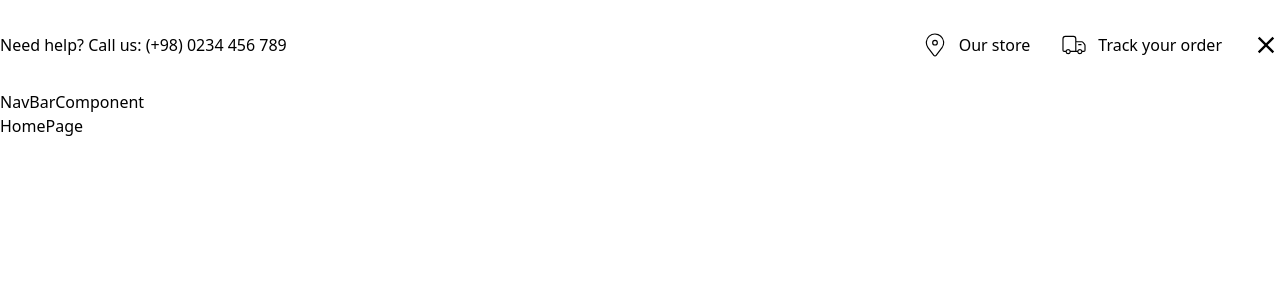
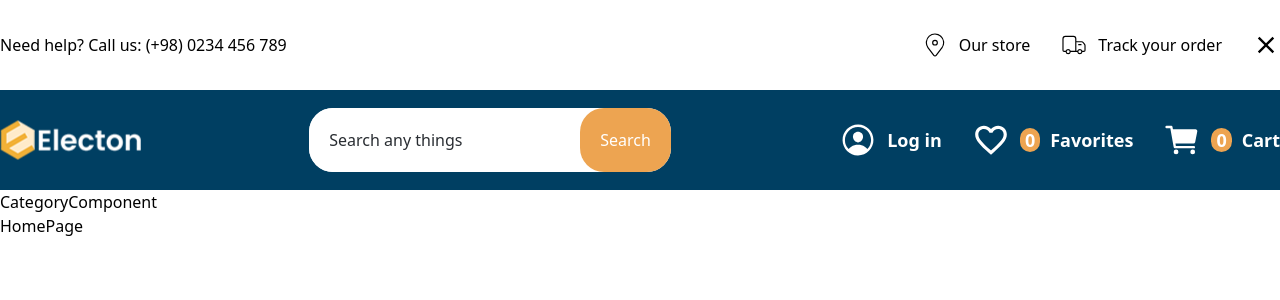
Before and after one commit to Bozidar99/techshop, a React (Vite) app: page / in a window 1280 px wide. Shown: the top 300 px of the page. Built offline with nearby package versions, Linux system fonts and the light colour scheme.

Commit message:
Navbar component

```diff
--- a/src/components/CategoryComponent.jsx
+++ b/src/components/CategoryComponent.jsx
@@ -3,7 +3,7 @@ import React from 'react'
 function CategoryComponent() {
   return (
     <div>
-
+      CategoryComponent
     </div>
   )
 }
--- a/src/components/HeaderComponent.jsx
+++ b/src/components/HeaderComponent.jsx
@@ -9,7 +9,7 @@ function HeaderComponent({setToggleHeader}) {
 
   }
   return (
-    <div className='flex items-center justify-between container mx-auto h-[90px]'>
+    <div className='flex flex-col lg:flex-row items-center justify-between container mx-auto h-[90px] py-[15px]'>
       <div >
         <p>Need help? Call us: <a href="tel:+(+98) 0234 456 789">(+98) 0234 456 789 </a></p>
       </div>
--- a/src/components/NavBarComponent.jsx
+++ b/src/components/NavBarComponent.jsx
@@ -2,14 +2,50 @@ import React from 'react'
 import { useState } from 'react'
 
 //compoennts
-import  HeaderComponent  from "./HeaderComponent"
+import HeaderComponent from "./HeaderComponent"
+import SearchCompnent from './SearchCompnent'
+import CategoryComponent from './CategoryComponent'
+
+//IMAGES
+import logo from '../assets/logo.png'
+import { IoPersonCircleOutline, IoCart } from "react-icons/io5";
+import { MdFavoriteBorder } from "react-icons/md";
 
 function NavBarComponent() {
-    const [toggleHeader, setToggleHeader] = useState(true)
+  const [toggleHeader, setToggleHeader] = useState(true)
   return (
     <div>
-      {toggleHeader && <HeaderComponent setToggleHeader={setToggleHeader}/>}
-      <h3>NavBarComponent</h3>
+      {toggleHeader && <HeaderComponent setToggleHeader={setToggleHeader} />}
+      <div className='bg-mainBlue h-full py-[10px] lg:h-[100px]' >
+        <div className='container mx-auto flex items-center justify-between h-full flex-col lg:flex-row gap-[15px]'>
+          <img src={logo} alt="logo" />
+
+          {/*Search bar compnent*/}
+          <SearchCompnent />
+
+          <div className='flex items-center gap-[30px]'>
+            <div className='flex items-center gap-[10px] text-whiteColor text-lg'>
+              <IoPersonCircleOutline size={38}/>
+
+              <strong><span>Log in</span></strong>
+            </div>
+            <div className='flex items-center gap-[10px] text-whiteColor text-lg'>
+              <MdFavoriteBorder  size={38}/>
+
+              <strong><span className='bg-mainYellow rounded-full px-[5px]'>0</span></strong>
+              <strong><span>Favorites</span></strong>
+            </div>
+            <div className='flex items-center gap-[10px] text-whiteColor text-lg'>
+              <IoCart size={38}/>
+              <strong><span className='bg-mainYellow rounded-full px-[5px]'>0</span></strong>
+              <strong><span>Cart</span></strong>
+            </div>
+          </div>
+        </div>
+      </div>
+
+      {/*Categories */}
+      <CategoryComponent />
     </div>
   )
 }
--- /dev/null
+++ b/src/components/SearchCompnent.jsx
@@ -0,0 +1,12 @@
+import React from 'react'
+
+function SearchCompnent() {
+    return (
+        <div className='flex items-center bg-white rounded-3xl'>
+            <input type="text" placeholder='Search any things' className='p-[20px] rounded-3xl outline-none placeholder:text-textColor' />
+            <button className='p-[20px] rounded-3xl bg-mainYellow text-whiteColor'>Search</button>
+        </div>
+    )
+}
+
+export default SearchCompnent
```
Also changed, not shown: src/assets/logo.png (added).
